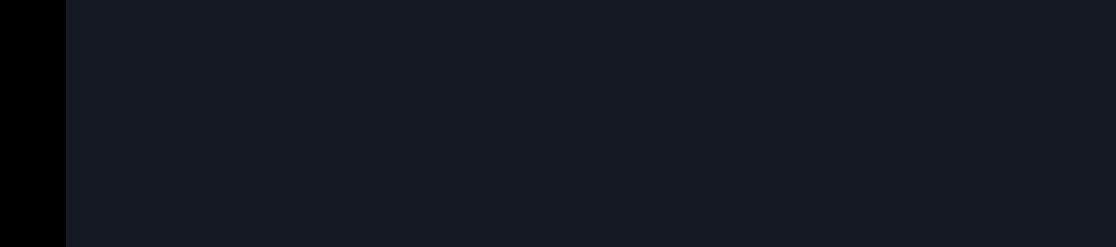
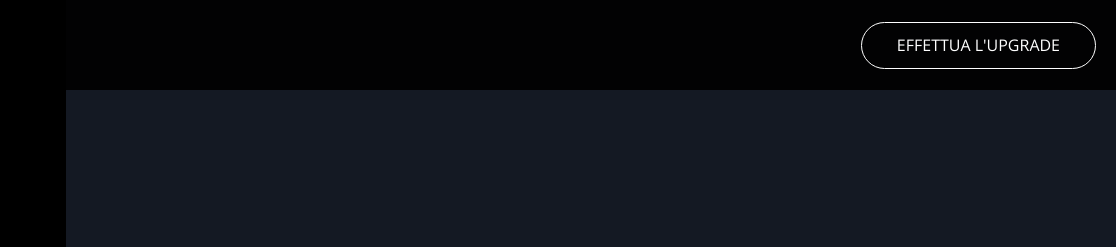
Before and after one commit to Ste79ITA/html-css-spotifyweb, a plain HTML site: page index.html in a window 1280 px wide. Shown: the top 247 px of the page, 164-1280 px from the left. Drawn offline with nearby package versions, Linux system fonts and the light colour scheme.

Commit message:
New Feature: TOP-BAR

```diff
--- a/CSS/style.css
+++ b/CSS/style.css
@@ -166,6 +166,10 @@ a {
 
 /* SIDEBAR */
 
+.sidebar {
+  z-index: 1;
+}
+
 .sidebar__container {
   padding: 10px;
   color: var(--white);
@@ -264,6 +268,30 @@ span {
 
 .sidebar__container.user span {
   display: none;
+}
+
+/* VIEWPORT */
+
+/* TOP-BAR */
+
+.top-bar {
+  justify-content: end;
+
+  background-color: rgba(0, 0, 0, 0.9);
+  height: 90px;
+  width: 100vw;
+  position: fixed;
+  top: 0;
+  right: 0;
+}
+
+.upgrade {
+  color: var(--white);
+  margin-right: 20px;
+  border: 1px solid white;
+  border-radius: 999px;
+  line-height: 45px;
+  padding: 0 35px;
 }
 /* PLAYER BAR */
 
--- a/index.html
+++ b/index.html
@@ -67,6 +67,9 @@
           </div>
         </div>
         <div class="viewport">
+          <div class="top-bar flex align-center">
+            <div class="upgrade">EFFETTUA L'UPGRADE</div>
+          </div>
           <div class="box"></div>
         </div>
       </div>
```
